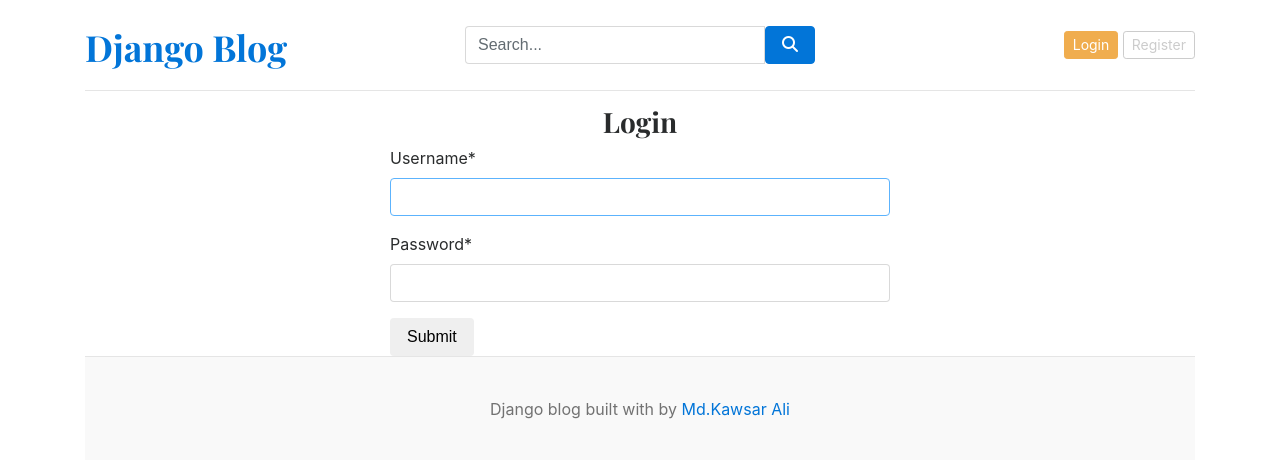
After one commit to mdkawsaralio/Django-blog, a Django app: page /login/ in a window 1280 px wide. The commit adds this page. Shown: the top 460 px of the page. Run offline with Django 5.2, Linux system fonts and the light colour scheme; data that the repository does not hold is empty; some libraries are stand-ins or nearby versions.

Commit message:
login registration and logout created

```diff
--- a/blog_main/settings.py
+++ b/blog_main/settings.py
@@ -39,7 +39,8 @@ INSTALLED_APPS = [
     'django.contrib.staticfiles',
     'blogs',
     'assignment',
-
+    'crispy_forms',
+    'crispy_bootstrap4',
 ]
 
 MIDDLEWARE = [
@@ -137,3 +138,5 @@ MAILERS = {
 
 MEDIA_URL='/media/'
 MEDIA_ROOT= BASE_DIR / 'media'
+
+CRISPY_TEMPLATE_PACK = 'Bootstrap4'
--- a/blog_main/urls.py
+++ b/blog_main/urls.py
@@ -16,7 +16,7 @@ Including another URLconf
 """
 from django.contrib import admin
 from django.urls import path,include
-from blog_main.views import home
+from blog_main.views import home,register,login,logout
 from django.conf.urls.static import static
 from django.conf import settings
 from blogs import views
@@ -26,9 +26,11 @@ urlpatterns = [
 
     path('',home,name='home'),
     path('category/',include('blogs.urls')),
-    path('<slug:slug>',views.blogs,name="blogs"),
-    path('blog/search/',views.search,name="search")
-
+    path('blog/<slug:slug>',views.blogs,name="blogs"),
+    path('blog/search/',views.search,name="search"),
+    path('register/',register,name='register'),
+    path('login/',login,name='login'),
+    path('logout/',logout,name='logout')
 
 
 ]+static(settings.MEDIA_URL,document_root=settings.MEDIA_ROOT)
--- a/blog_main/views.py
+++ b/blog_main/views.py
@@ -3,8 +3,10 @@ from django.http import HttpResponse
 from django.shortcuts import render
 from blogs.models import Category,Blog
 from assignment.models import About,Sociallink
-
-
+from blog_main.forms import RegistraionForm
+from django.shortcuts import redirect
+from django.contrib.auth.forms import AuthenticationForm
+from django.contrib import auth
 
 def home (request):
 
@@ -23,3 +25,42 @@ def home (request):
       }
 
     return render(request,'home.html',context)
+
+
+def register(request):
+    if request.method=='POST':
+        form=RegistraionForm(request.POST)
+        if form.is_valid():
+            form.save()
+            return redirect('register')
+        else:
+            print(form.errors)
+    else:
+        form=RegistraionForm()
+    context={
+        'form':form
+    }
+    return render(request,'register.html',context)
+
+
+def login(request):
+    if request.method=='POST':
+        form=AuthenticationForm(request, request.POST)
+        if form.is_valid():
+            username=form.cleaned_data['username']
+            password=form.cleaned_data['password']
+            user=auth.authenticate(username=username,password=password)
+            if user is not None:
+                auth.login(request,user)
+                return redirect('home')
+    else:
+        form=AuthenticationForm()
+    context={
+        'form':form,
+    }
+
+    return render (request,'login.html',context)
+
+def logout(request):
+    auth.logout(request)
+    return redirect('home')
--- a/templates/base.html
+++ b/templates/base.html
@@ -38,10 +38,15 @@
         </button>
     </form>
 </div>
-
           <div class="col-4 d-flex justify-content-end align-items-center">
-            <a class="btn btn-sm btn-warning" href="#">Login</a> &nbsp;
-            <a class="btn btn-sm btn-outline-secondary" href="#">Register</a>
+            {%if not user.is_authenticated%}
+            <a class="btn btn-sm btn-warning" href="{%url 'login'%}">Login</a> &nbsp;
+            <a class="btn btn-sm btn-outline-secondary" href="{%url 'register'%}">Register</a>
+            {%else%}
+            <span>You are logged in as {{user}} </span>
+            &emsp;
+            <span><a href="{%url 'logout'%}">Logout</a></span>
+            {%endif%}
           </div>
         </div>
       </header>
--- /dev/null
+++ b/templates/login.html
@@ -0,0 +1,15 @@
+{% extends "base.html" %}
+
+
+
+
+{% block content %}
+{%load crispy_forms_tags%}
+<h3 class="text-center">Login</h3>
+<form action="{%url 'login'%}" method="POST" style="width:500px; margin:auto;">
+    {% csrf_token %}
+    {{form | crispy}}
+<button type="submit" class="btn btn-worning">Submit</button>
+</form>
+
+{% endblock  %}
```
Also changed, not shown: blog_main/forms.py (added, +8 -0 lines), templates/register.html (added, +13 -0 lines).
